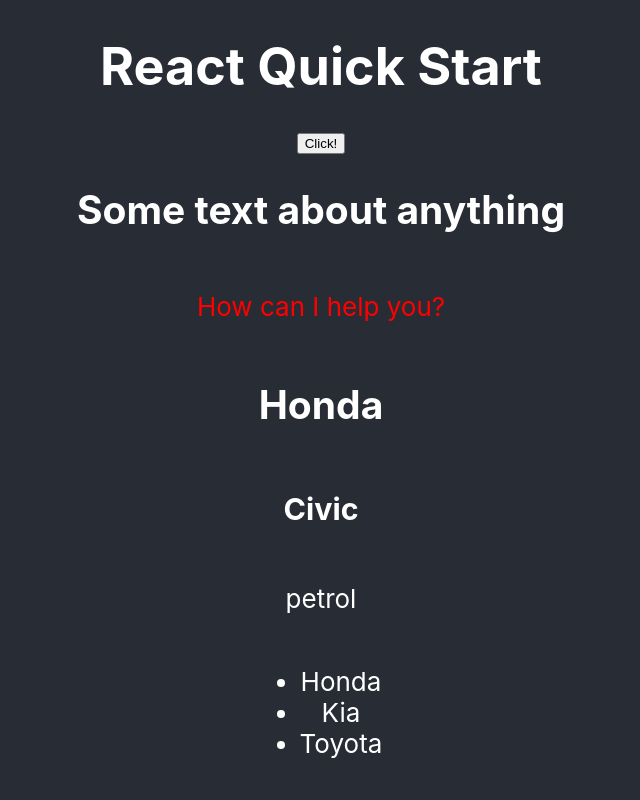
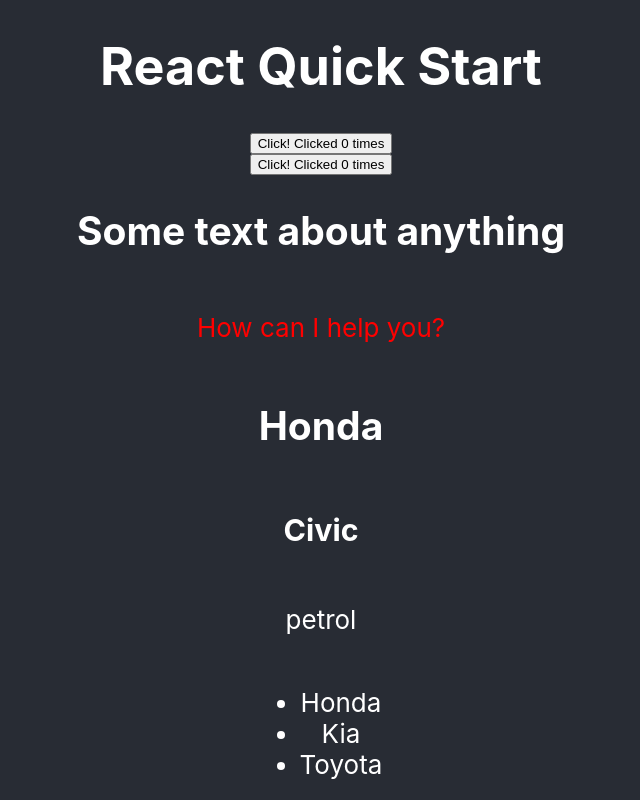
Before and after one commit to tamas100/react-quick-start, a React (Create React App) app: page / in a window 1280 px wide. Shown: the top 800 px of the page, without its empty margins (319-959 px from the left). Built offline with nearby package versions, Linux system fonts and the light colour scheme.

Commit message:
import useState to MyButton.jsx

```diff
--- a/src/App.js
+++ b/src/App.js
@@ -10,6 +10,7 @@
       <header className="App-header">
         <h1>React Quick Start</h1>
         <MyButton />
+        <MyButton />
         <TextPractice />
         <CarProfile />
         <CarConditional myCar='Honda' />
--- a/src/Components/MyButton/MyButton.jsx
+++ b/src/Components/MyButton/MyButton.jsx
@@ -1,12 +1,18 @@
 import React from 'react';
+import { useState } from 'react';
 
 export default function MyButton() {
+  const [count, setCount] = useState(0);
+
   function handleClick() {
     alert('You clicked me!')
+    setCount(count +1);
   }
+
   return (
     <button onClick={handleClick}>
       Click!
+      Clicked {count} times
     </button>
   );
 }
```
